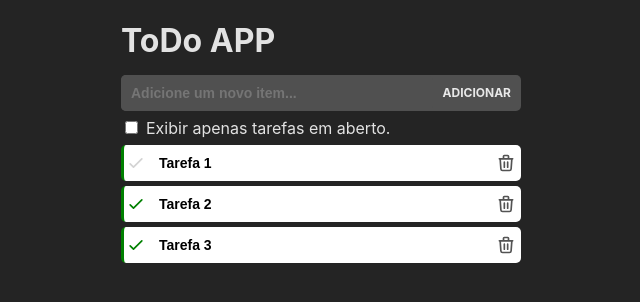
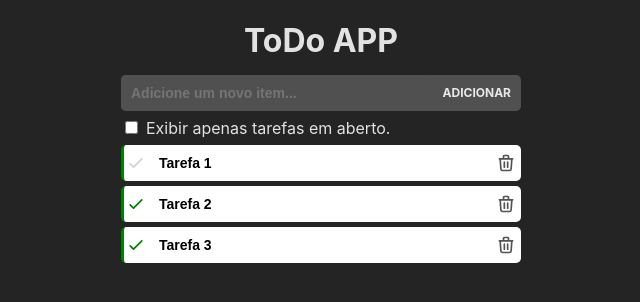
Before and after one commit to mthenrique/vue3-todo-app, a Vue app: page /#/ in a window 1280 px wide. Shown: the top 302 px of the page, without its empty margins (319-959 px from the left). Built offline with nearby package versions, Linux system fonts and the light colour scheme; data requests are answered from the project's data file.

Commit message:
Add title

```diff
--- a/src/pages/Home.vue
+++ b/src/pages/Home.vue
@@ -1,6 +1,6 @@
 <template>
   <div class="container">
-    <h1>ToDo APP</h1>
+    <h1 class="title">ToDo APP</h1>
 
     <Loading v-if="loading"/>
 
@@ -46,6 +46,10 @@ loading.value = false
 
   display: flex;
   flex-direction: column;
+
+  .title {
+    text-align: center;
+  }
 }
 
 .options {
```
